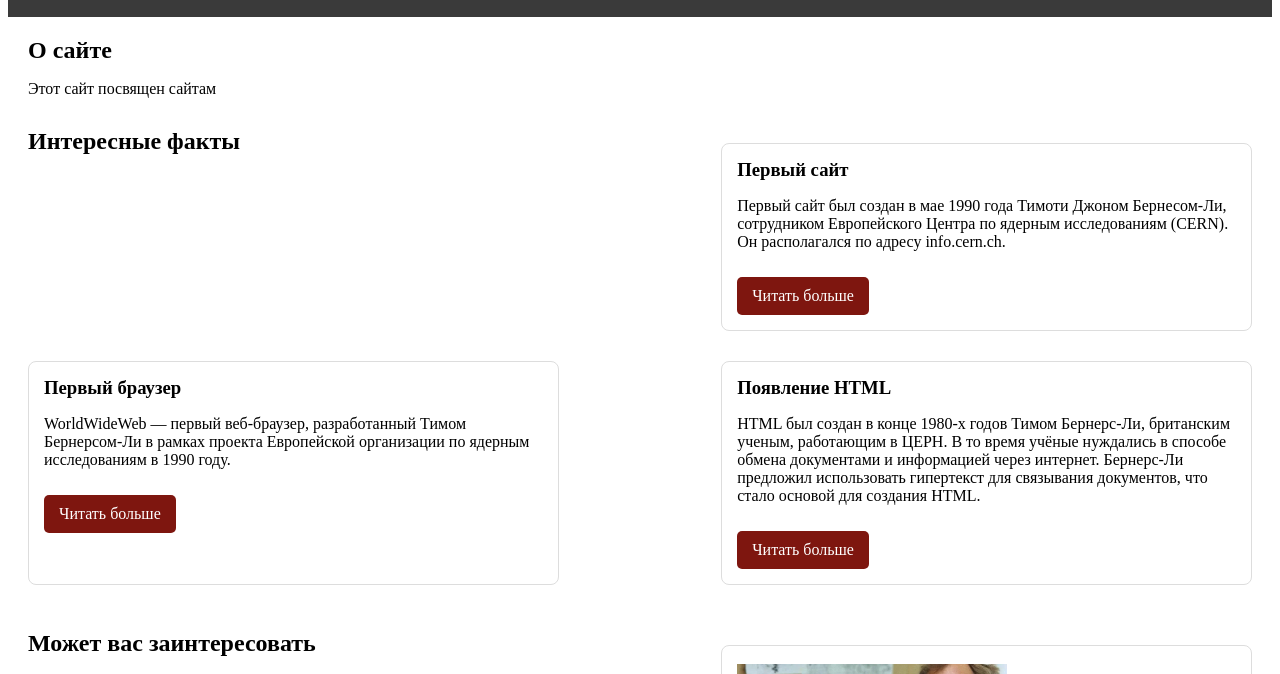
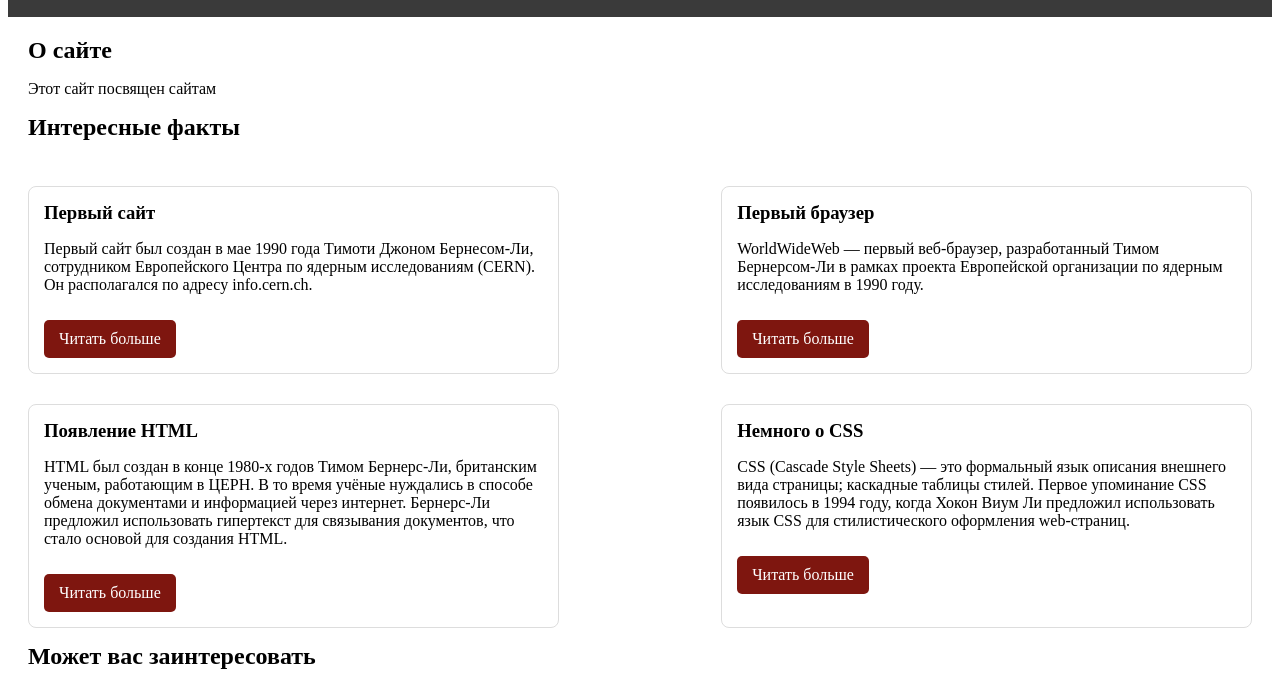
Before and after one commit to Katarakta3/repos, a plain HTML site: page index.html in a window 1280 px wide. Shown: the part 68-742 px from the top of the page. Drawn offline with Linux system fonts and the light colour scheme.

Commit message:
Add files via upload

```diff
--- a/index.html
+++ b/index.html
@@ -15,10 +15,11 @@
         <section class="about">
             <h2> О сайте</h2>
             <p>Этот сайт посвящен сайтам </p>
+            <h1>Интересные факты</h1>
         </section>
 
         <section class="facts">
-            <h2>Интересные факты</h2>
+
             <div class="card">
                 <h3>Первый сайт</h3>
                 <p>Первый сайт был создан в мае 1990 года Тимоти Джоном Бернесом-Ли, сотрудником Европейского Центра по ядерным исследованиям (CERN). Он располагался по адресу info.cern.ch.</p>
@@ -34,10 +35,16 @@
                 <p>HTML был создан в конце 1980-х годов Тимом Бернерс-Ли, британским ученым, работающим в ЦЕРН. В то время учёные нуждались в способе обмена документами и информацией через интернет. Бернерс-Ли предложил использовать гипертекст для связывания документов, что стало основой для создания HTML. </p>
                 <a href="#" class="button">Читать больше</a>
             </div>
+            <div class="card">
+                <h3>Немного о CSS</h3>
+                <p>CSS (Cascade Style Sheets) — это формальный язык описания внешнего вида страницы; каскадные таблицы стилей. Первое упоминание CSS появилось в 1994 году, когда Хокон Виум Ли предложил использовать язык CSS для стилистического оформления web-страниц.  </p>
+                <a href="#" class="button">Читать больше</a>
+            </div>
+            <h1>Может вас заинтересовать</h1>
         </section>
 
         <section class="photos">
-            <h2>Может вас заинтересовать</h2>
+
             <div class="testimonial-card">
                 <img src="photo1.jpg" alt="Фото отзыва">
 
```
